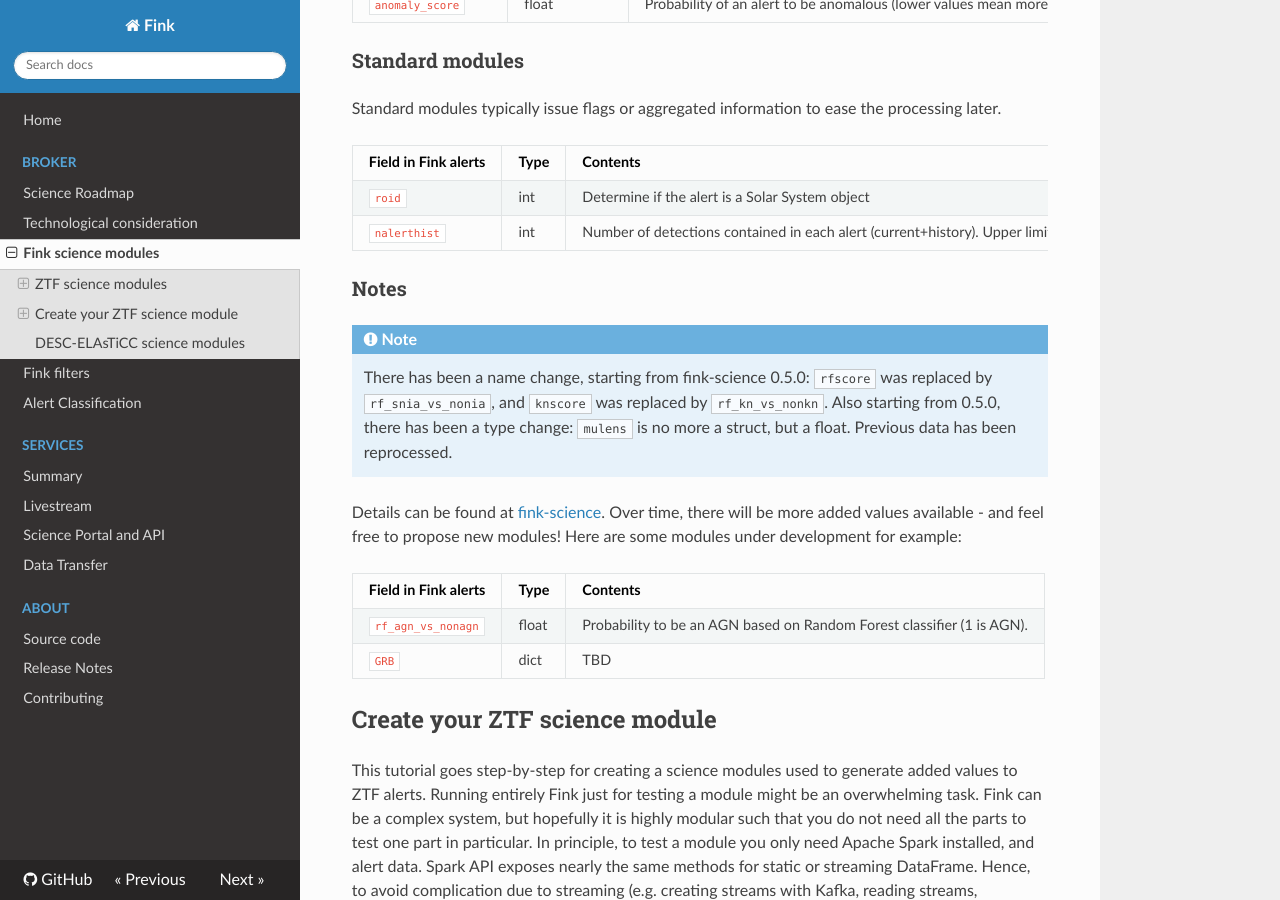
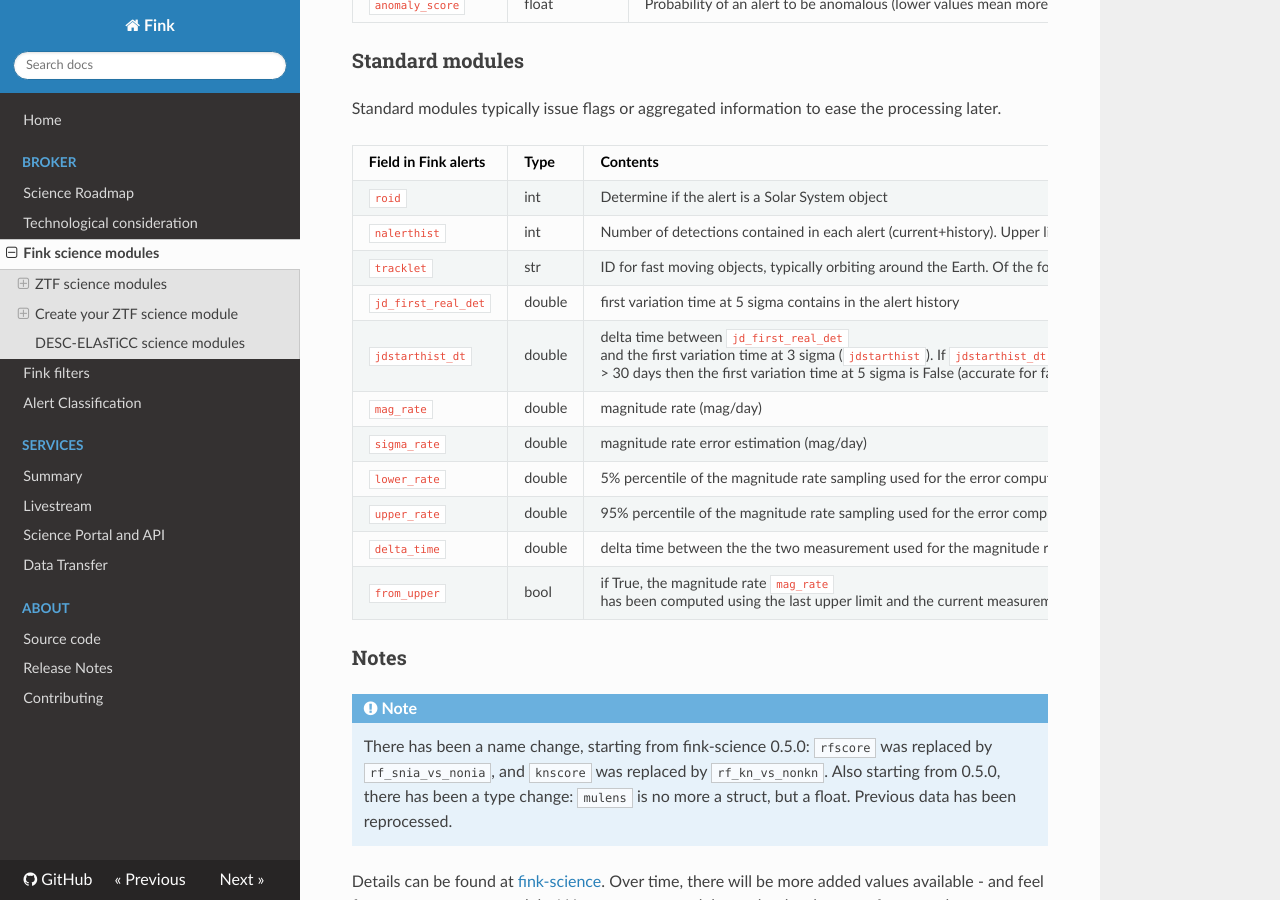
Before and after one commit to astrolabsoftware/fink, an MkDocs documentation site: the page built from docs/science/added_values.md, in a window 1280 px wide and 900 px high, scrolled down 1596 px. Built offline with MkDocs 1.6.1, drawn with Linux system fonts in a browser that asks for light colours; nearby versions of some CDN libraries.

Commit message:
Add documentation for tracklet and the fast transient module

```diff
--- a/docs/science/added_values.md
+++ b/docs/science/added_values.md
@@ -54,6 +54,15 @@ Standard modules typically issue flags or aggregated information to ease the pro
 |:-----|:-------|:--------|:---------|
 | `roid` | int | Determine if the alert is a Solar System object | 2019/11 |
 | `nalerthist` | int | Number of detections contained in each alert (current+history). Upper limits are not taken into account. | 2019/11 |
+| `tracklet` | str | ID for fast moving objects, typically orbiting around the Earth. Of the format `YYYY-MM-DD hh:mm:ss` | 2020/08 |
+| `jd_first_real_det` | double | first variation time at 5 sigma contains in the alert history | 2023/12 |
+| `jdstarthist_dt` | double | delta time between `jd_first_real_det` and the first variation time at 3 sigma (`jdstarthist`). If `jdstarthist_dt` > 30 days then the first variation time at 5 sigma is False (accurate for fast transient). | 2023/12 |
+| `mag_rate` | double | magnitude rate (mag/day) | 2023/12 |
+| `sigma_rate` | double | magnitude rate error estimation (mag/day) | 2023/12 |
+| `lower_rate` | double | 5% percentile of the magnitude rate sampling used for the error computation (`sigma_rate`) | 2023/12 |
+| `upper_rate` | double | 95% percentile of the magnitude rate sampling used for the error computation (`sigma_rate`) | 2023/12 |
+| `delta_time` | double | delta time between the the two measurement used for the magnitude rate `mag_rate` | 2023/12 |
+| `from_upper` | bool | if True, the magnitude rate `mag_rate` has been computed using the last upper limit and the current measurement | 2023/12 |
 
 ### Notes
 
```
